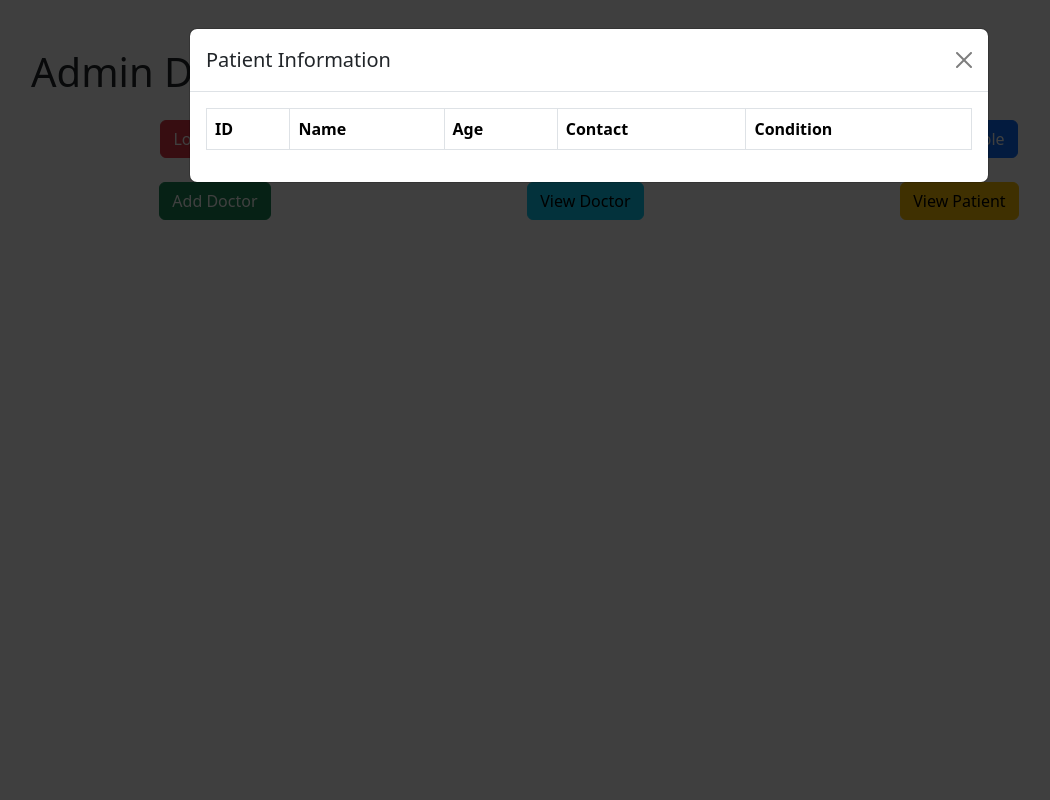
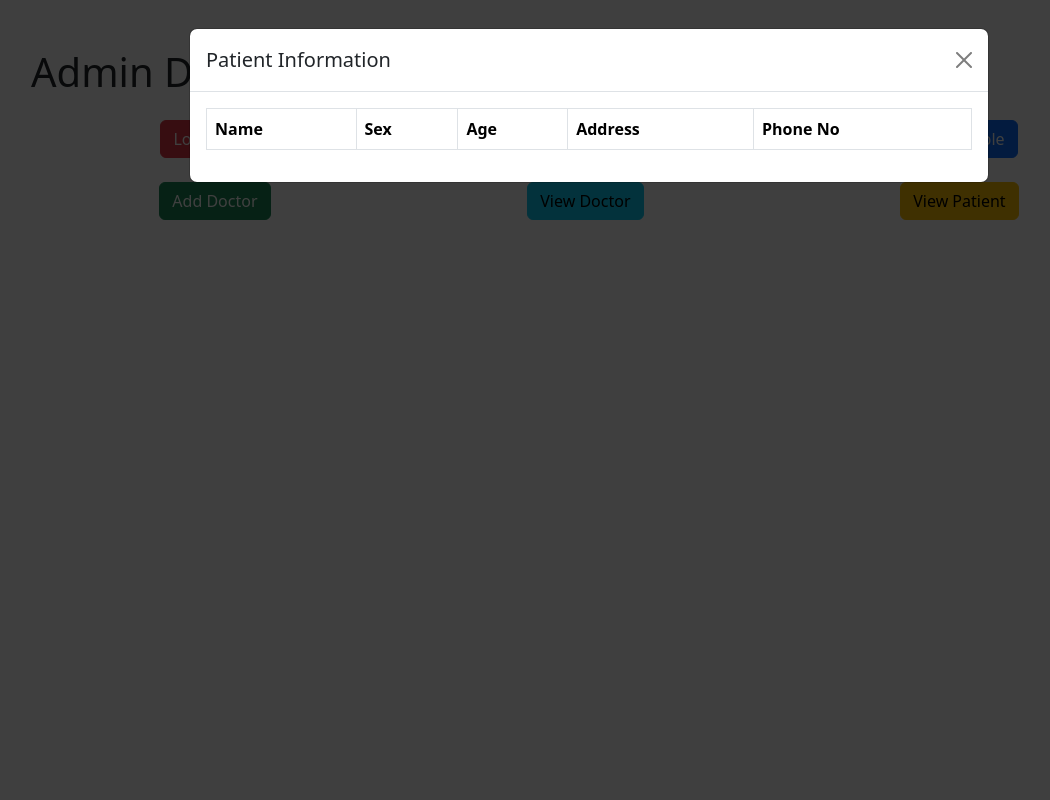
Before and after one commit to HarshDev2003/Appointment, a Node server app: template src/views/admin.ejs in a window 1280 px wide, after a click on "View Patient". Shown: the whole page, without its empty margins (51-1101 px from the left). Run offline with Node 20, Linux system fonts and the light colour scheme; the template is opened without the code that fills it, so the values that code supplies are empty; some libraries are stand-ins or nearby versions.

Commit message:
Master change

```diff
--- a/src/app.js
+++ b/src/app.js
@@ -1442,11 +1442,22 @@ app.get('/api/doctors', async (req, res) => {
 
 
 
-app.get('/api/patients', async (req, res) => {
-  const sql = 'SELECT id_user, name FROM cn_user';  // Adjust table name and columns
+// app.get('/api/patients', async (req, res) => {
+//   const sql = 'SELECT id_user, name FROM cn_user WHERE role = "User"';  // Adjust table name and columns
+//   conn.query(sql, (err, results) => {
+//     if (err) throw err;
+//     res.json(results);  // Send results as JSON
+//   });
+// });
+app.get('/api/patients', (req, res) => {
+  const sql = 'SELECT  name, sex, age, address, phone FROM cn_user WHERE role = "User"';
+
   conn.query(sql, (err, results) => {
-    if (err) throw err;
-    res.json(results);  // Send results as JSON
+    if (err) {
+      console.error('Error fetching patients:', err);
+      return res.status(500).json({ error: 'Database query failed' });
+    }
+    res.json(results); // Send results as JSON
   });
 });
 
--- a/src/views/admin.ejs
+++ b/src/views/admin.ejs
@@ -91,11 +91,12 @@
         <table class="table table-bordered">
           <thead>
             <tr>
-              <th>ID</th>
+
               <th>Name</th>
+              <th>Sex</th>
               <th>Age</th>
-              <th>Contact</th>
-              <th>Condition</th>
+              <th>Address</th>
+              <th>Phone No</th>
             </tr>
           </thead>
           <tbody id="patientTableBody">
@@ -177,6 +178,7 @@
     <script src="https://cdn.jsdelivr.net/npm/bootstrap@5.3.3/dist/js/bootstrap.bundle.min.js" integrity="sha384-YvpcrYf0tY3lHB60NNkmXc5s9fDVZLESaAA55NDzOxhy9GkcIdslK1eN7N6jIeHz" crossorigin="anonymous"></script>
 
     <script>
+
       function toggleTable() {
         var tableDiv = document.getElementById("adminTable");
         if (tableDiv.classList.contains("hidden")) {
@@ -187,11 +189,11 @@
       }
 
       document.getElementById('homepage').addEventListener('click', function() {
-          window.location.href = './list';
+          window.location.href = '/log';
       });
 
       document.getElementById('logout').addEventListener('click', function() {
-          window.location.href = './logout';
+          window.location.href = '/logout';
       });
 
 
@@ -260,11 +262,12 @@ async function fetchPatientData() {
     data.forEach(patient => {
       const row = document.createElement('tr');
       row.innerHTML = `
-        <td>${patient.id}</td>
+
         <td>${patient.name}</td>
+        <td>${patient.sex}</td>
         <td>${patient.age}</td>
-        <td>${patient.contact}</td>
-        <td>${patient.condition}</td>
+        <td>${patient.address}</td>
+        <td>${patient.phone}</td>
       `;
       tableBody.appendChild(row);
     });
```
